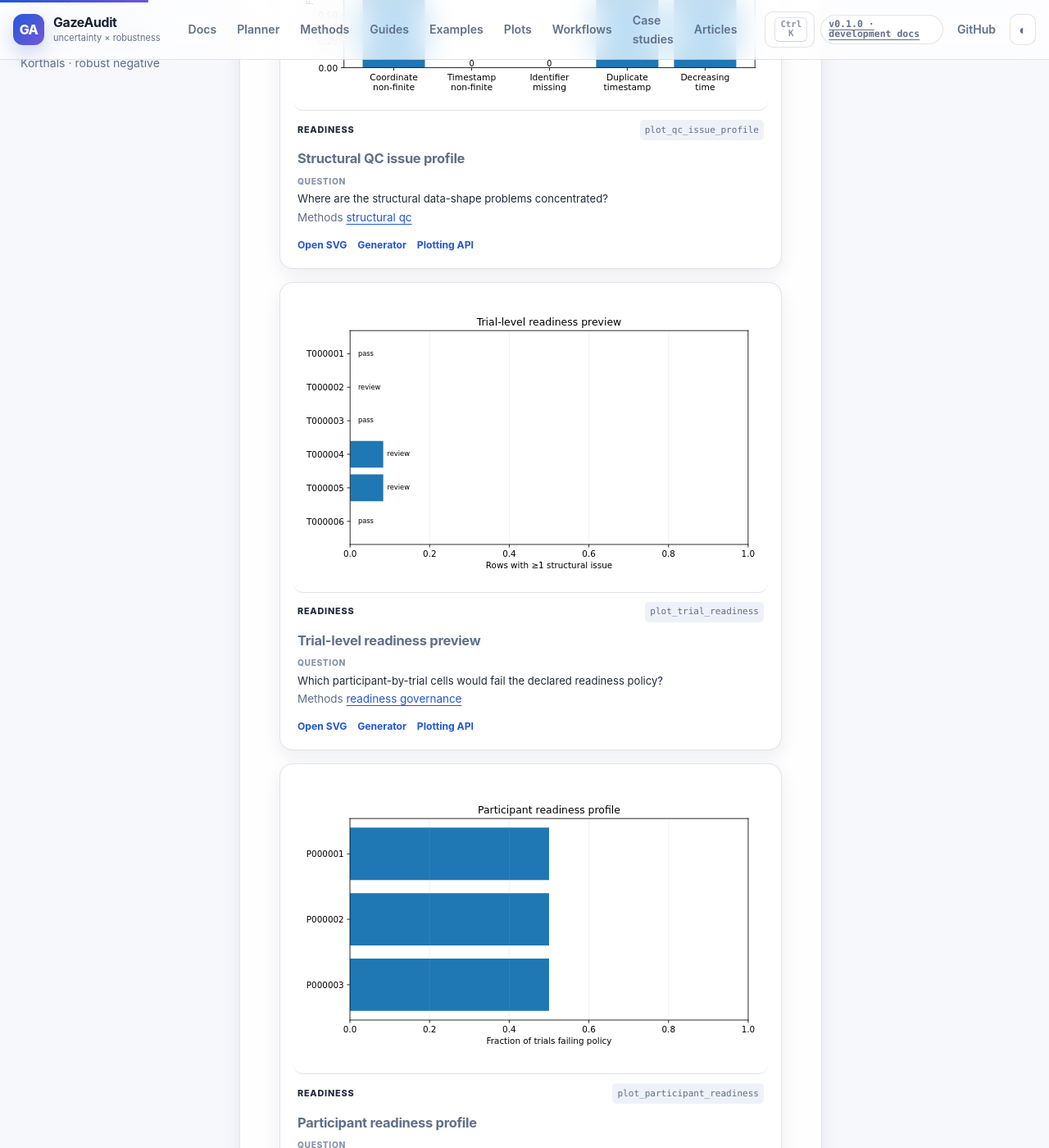
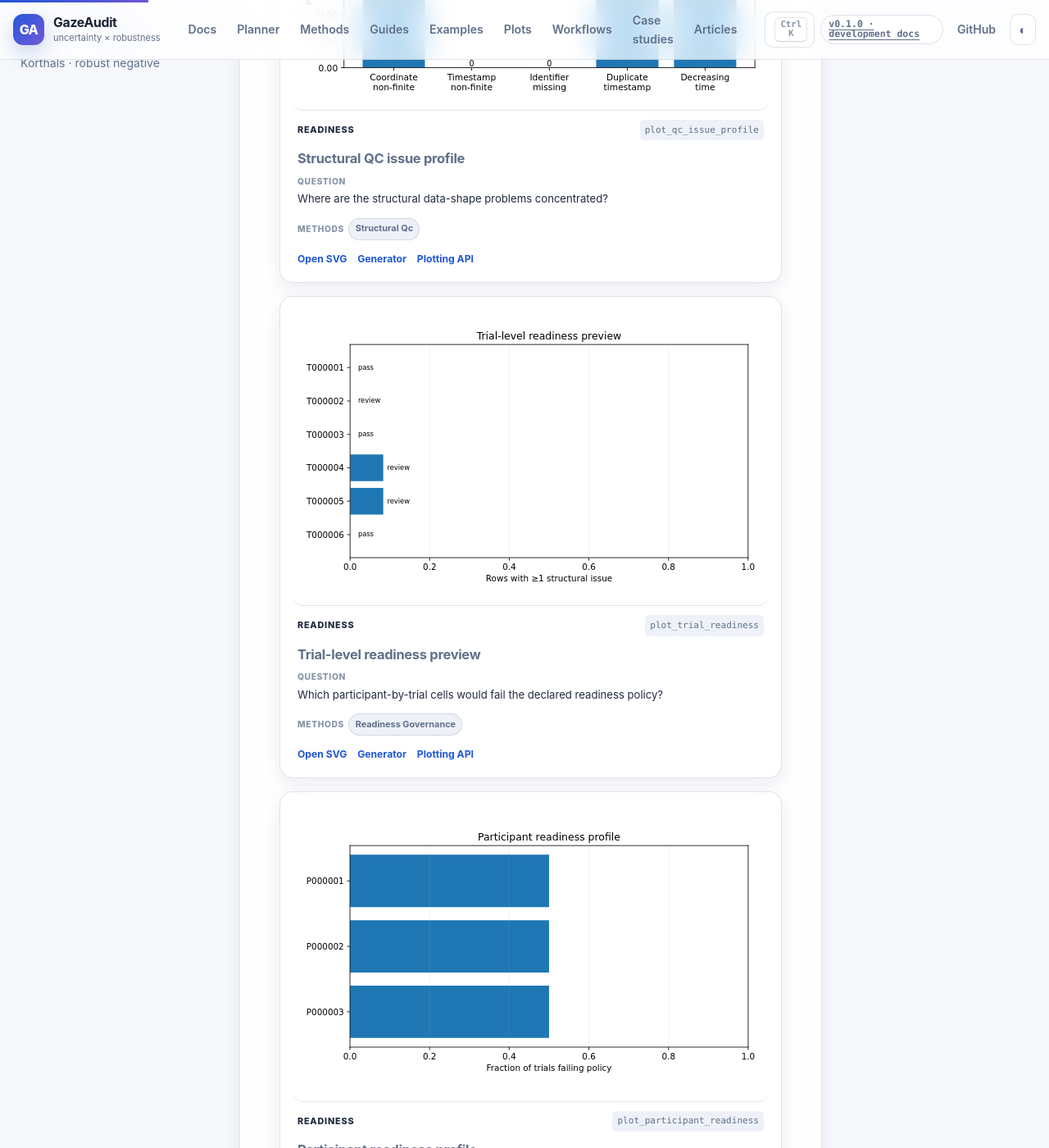
Before and after one commit to stefanosbalaskas/GazeAudit, a Jekyll site: the page built from docs/plots/index.md, in a window 1280 px wide and 1400 px high, scrolled down 1289 px. Shown: the whole window at 82% size. Built offline with Jekyll 4.4.1, drawn with Linux system fonts in a browser that asks for light colours.

Commit message:
style: add plot-to-method navigation affordances

```diff
--- a/assets/css/gallery.css
+++ b/assets/css/gallery.css
@@ -90,6 +90,10 @@
   background: var(--surface-solid);
   box-shadow: var(--shadow-sm);
 }
+.plot-card:target {
+  border-color: color-mix(in srgb, var(--brand) 58%, var(--border));
+  box-shadow: 0 0 0 3px var(--brand-soft), var(--shadow-sm);
+}
 .plot-card[hidden] { display: none; }
 .plot-card figure { margin: 0; }
 .plot-card-image-link {
@@ -153,6 +157,35 @@
   letter-spacing: .06em;
   text-transform: uppercase;
 }
+.plot-method-links {
+  display: flex;
+  align-items: center;
+  gap: .35rem;
+  flex-wrap: wrap;
+  margin-top: .75rem;
+}
+.plot-method-links > span {
+  color: var(--faint);
+  font-size: .64rem;
+  font-weight: 820;
+  letter-spacing: .06em;
+  text-transform: uppercase;
+}
+.plot-method-links a {
+  padding: .22rem .45rem;
+  border: 1px solid var(--border);
+  border-radius: 999px;
+  background: var(--surface-muted);
+  color: var(--muted);
+  font-size: .68rem;
+  font-weight: 720;
+  text-decoration: none;
+  text-transform: capitalize;
+}
+.plot-method-links a:hover {
+  border-color: var(--border-strong);
+  color: var(--text);
+}
 .plot-card-actions {
   display: flex;
   gap: .5rem .8rem;
```
